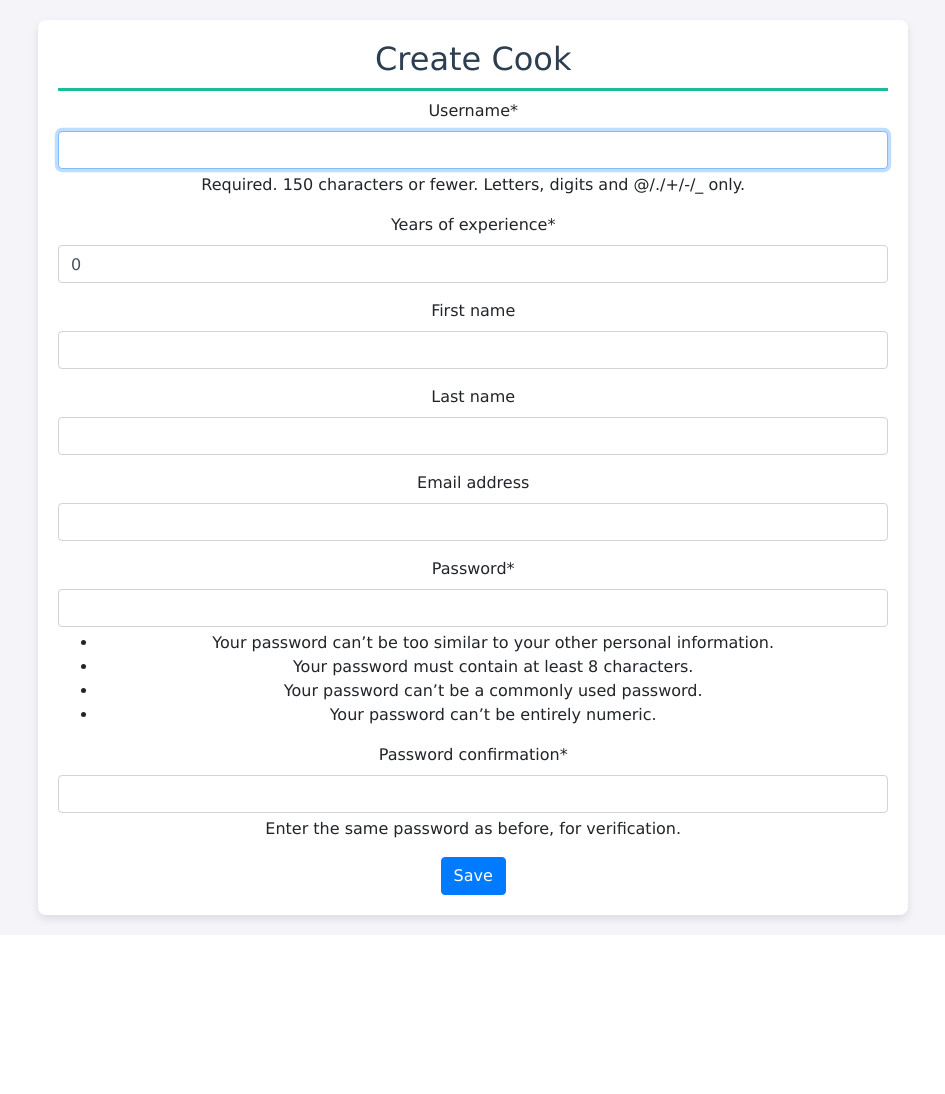
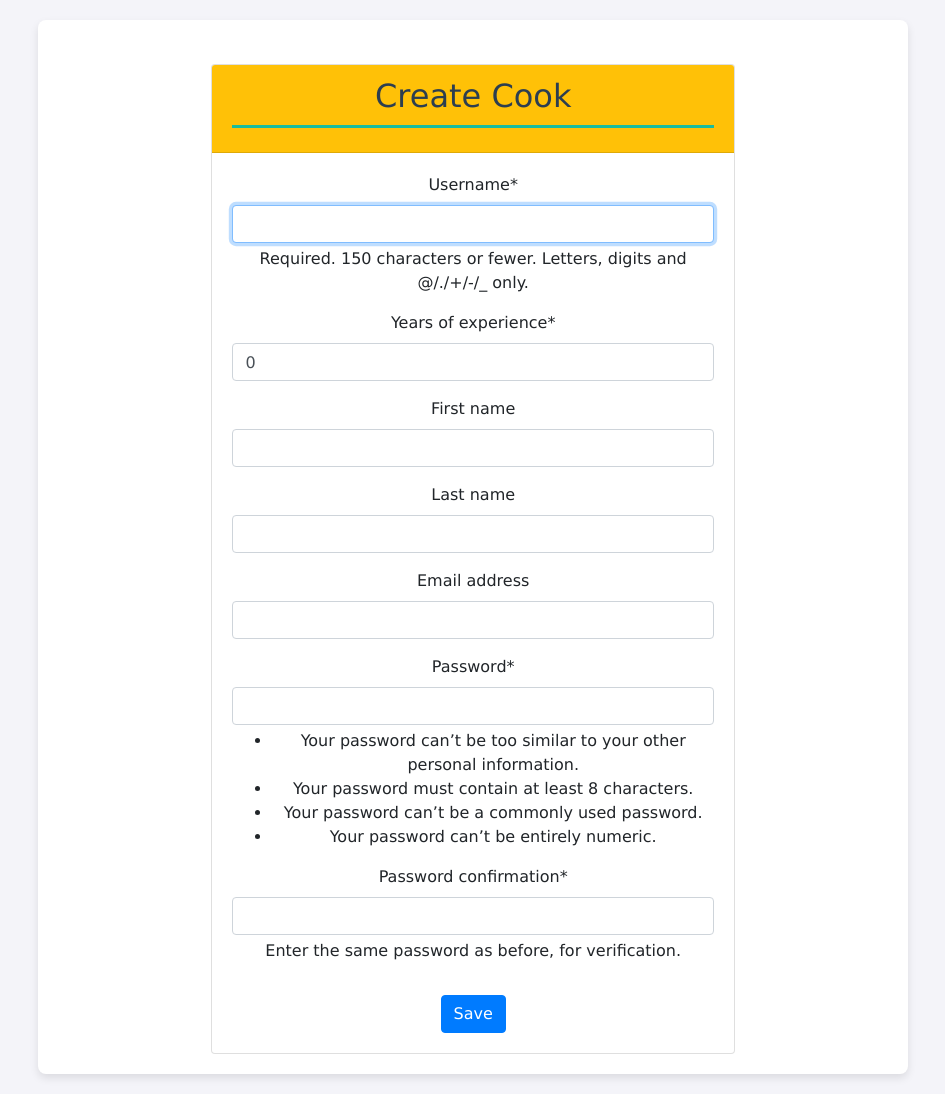
Before and after one commit to VShveda/kitchen_restaurant, a Django app: page /cooks/create/ in a window 1280 px wide. Shown: the part 68-1162 px from the top of the page, without its empty margins (58-1003 px from the left). Before the commit the page ends 993 px from the top, so only its background shows below. Run offline with Django 5.2, Linux system fonts and the light colour scheme; a user stored in the database is signed in; some libraries are stand-ins or nearby versions.

Commit message:
fix cook_form.html

```diff
--- a/templates/kitchen/cook_form.html
+++ b/templates/kitchen/cook_form.html
@@ -10,16 +10,28 @@
 {% endblock %}
 
 {% block content %}
-  <h2>
+<div class="container mt-4">
+  <div class="row">
+    <div class="col-md-8 offset-md-2">
+      <div class="card">
+        <div class="card-header bg-warning text-white">
+          <h2 class="card-title">
             {% if form.instance.pk %}
               Update Cook
             {% else %}
               Create Cook
             {% endif %}
           </h2>
+        </div>
+        <div class="card-body">
           <form method="post">
             {% csrf_token %}
             {{ form|crispy }}
-    <button type="submit" class="btn btn-primary">Save</button>
+            <button type="submit" class="btn btn-primary mt-3">Save</button>
           </form>
+        </div>
+      </div>
+    </div>
+  </div>
+</div>
 {% endblock %}
```
Lines whose indentation alone changed are shown as unchanged.
